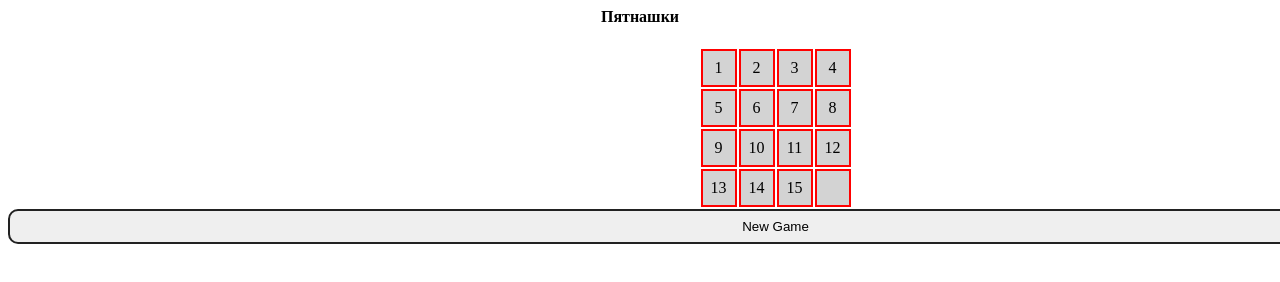
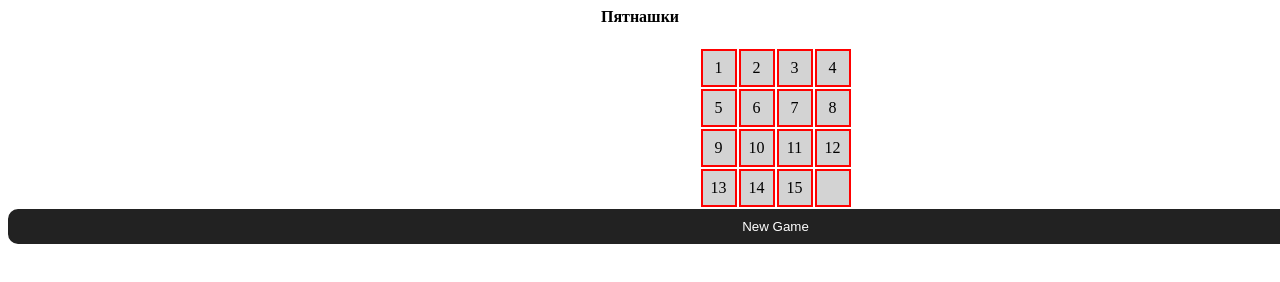
Before and after one commit to VladislavGregor/Fifteen, a plain HTML site: page index.html in a window 1280 px wide. In both pictures the pointer is over the button "New Game". Shown: the top 282 px of the page. Drawn offline with Linux system fonts and the light colour scheme.

Commit message:
Button animation

```diff
--- a/style.css
+++ b/style.css
@@ -20,6 +20,15 @@ align-items: center;
   border: 2px solid #222;
   width: 1535px;
   border-radius: 10px;
+  background-color: transparent;
+  color:#222;
+  cursor: pointer;
+ }
+
+ .reset:hover {
+  background-color:#222;
+  color:#ffffff;
+  transition: all 0.275s ease-in;
  }
 
  .h4 {
```
